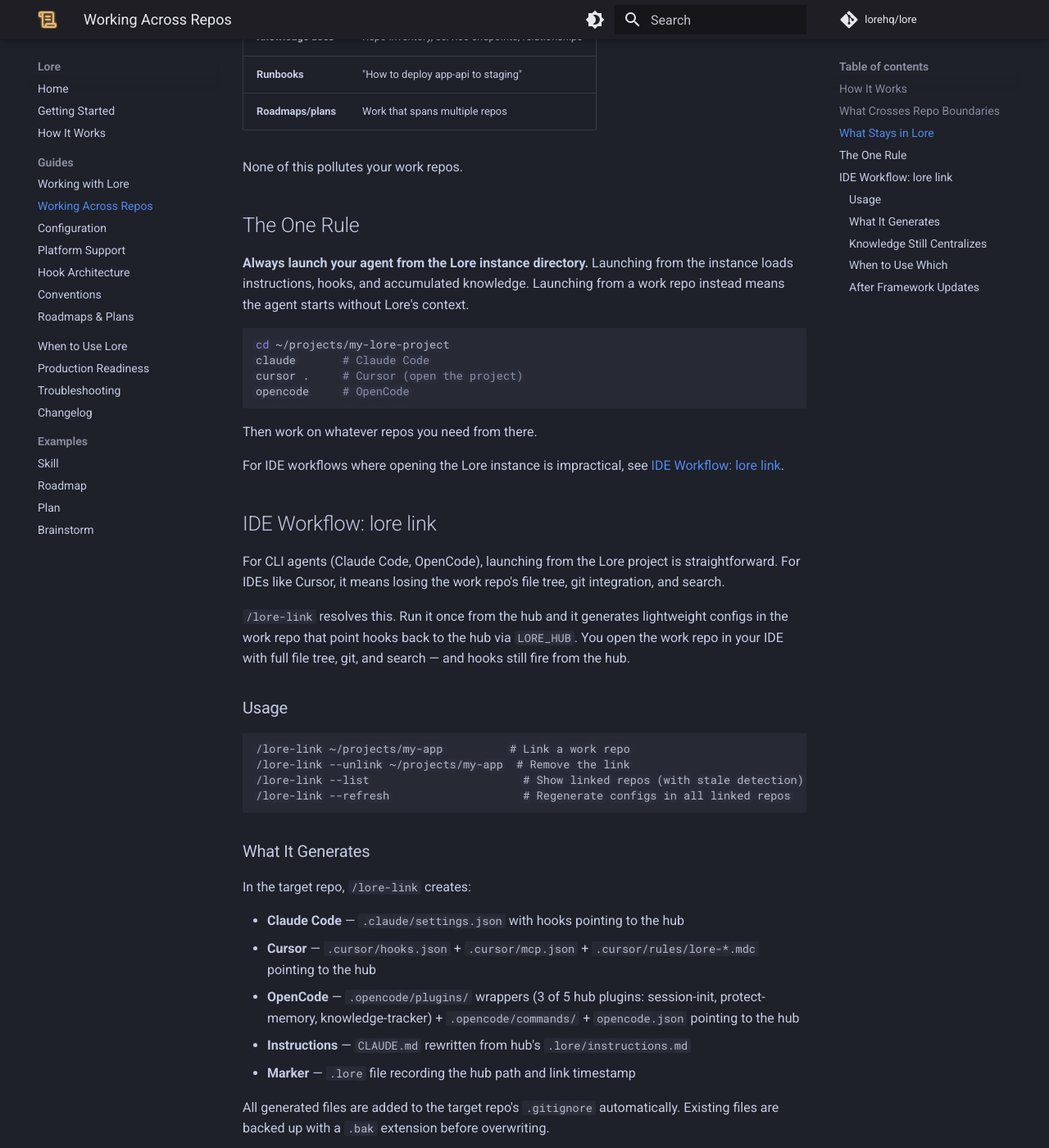
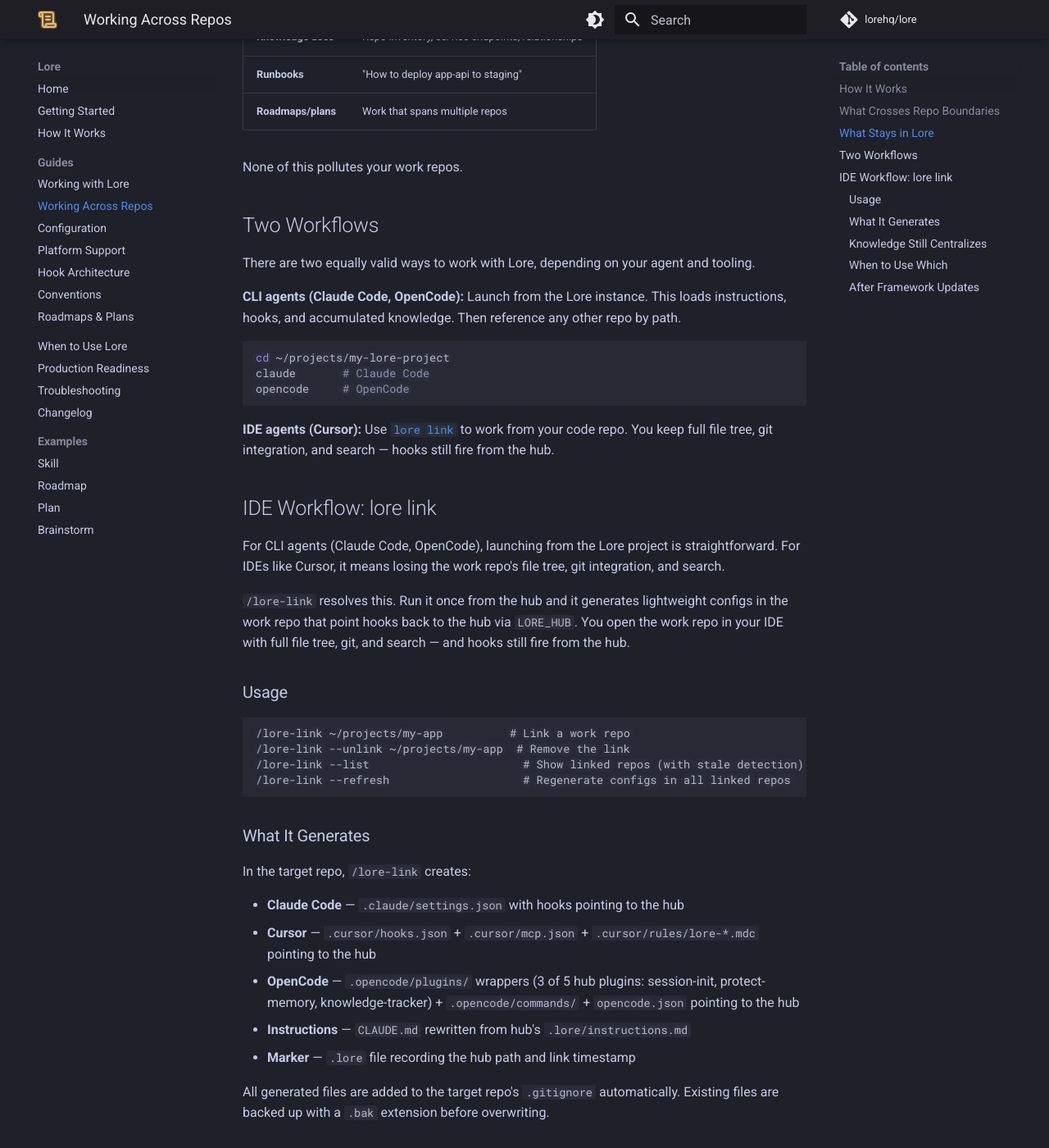
Before and after one commit to lorehq/lore-docs, an MkDocs documentation site: the page built from docs/guides/cross-repo-workflow.md, in a window 1280 px wide and 1400 px high, scrolled down 1439 px. Shown: the whole window at 82% size. Built offline with MkDocs 1.6.1 and Material for MkDocs 9.7.7, drawn with Linux system fonts in a browser that asks for light colours; comment, search, counter and statistics services are not loaded; some of the changed text lies outside the part shown.

Commit message:
Reframe "The One Rule" as "Two Workflows" — CLI and IDE are equal
CLI (launch from instance) and IDE (lore-link) are both first-class
patterns, not rule-and-exception.

Co-Authored-By: Claude Opus 4.6 <noreply@anthropic.com>

````diff
--- a/docs/guides/cross-repo-workflow.md
+++ b/docs/guides/cross-repo-workflow.md
@@ -54,20 +54,19 @@ The agent operates on files and commands anywhere on your machine. There's no pa
 
 None of this pollutes your work repos.
 
-## The One Rule
+## Two Workflows
 
-**Always launch your agent from the Lore instance directory.** Launching from the instance loads instructions, hooks, and accumulated knowledge. Launching from a work repo instead means the agent starts without Lore's context.
+There are two equally valid ways to work with Lore, depending on your agent and tooling.
+
+**CLI agents (Claude Code, OpenCode):** Launch from the Lore instance. This loads instructions, hooks, and accumulated knowledge. Then reference any other repo by path.
 
 ```bash
 cd ~/projects/my-lore-project
 claude       # Claude Code
-cursor .     # Cursor (open the project)
 opencode     # OpenCode
 ```
 
-Then work on whatever repos you need from there.
-
-For IDE workflows where opening the Lore instance is impractical, see [IDE Workflow: lore link](#ide-workflow-lore-link).
+**IDE agents (Cursor):** Use [`lore link`](#ide-workflow-lore-link) to work from your code repo. You keep full file tree, git integration, and search — hooks still fire from the hub.
 
 ## IDE Workflow: lore link
 
@@ -104,9 +103,9 @@ Even when working from a linked repo, knowledge captures back to the hub. Skills
 
 | Scenario | Approach |
 |----------|----------|
-| CLI agent (Claude Code, OpenCode) | **The One Rule** — launch from the Lore instance |
+| CLI agent (Claude Code, OpenCode) | Launch from the Lore instance |
 | IDE agent (Cursor, or IDE-mode Claude Code) | **lore link** — link the work repo, open it in your IDE |
-| Quick cross-repo task from the hub | **The One Rule** — just reference the path |
+| Quick cross-repo task from the hub | Launch from the Lore instance, reference the path |
 
 ### After Framework Updates
 
````
